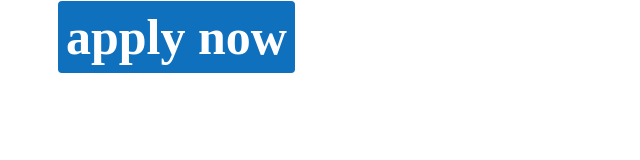
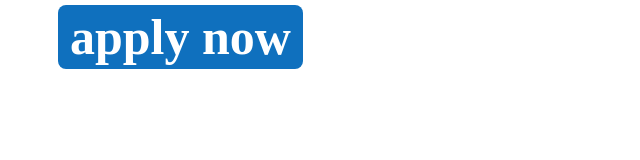
Before and after one commit to kwekwepoly/applynow, a plain HTML site: page index.html in a window 1280 px wide. Shown: the whole page, without its empty margins (0-640 px from the left). Drawn offline with Linux system fonts and the light colour scheme.

Commit message:
Update style.css

```diff
--- a/style.css
+++ b/style.css
@@ -6,6 +6,6 @@ a{
     font-size:50px;
     margin-left:50px;
     margin-top:20px;
-    padding:8px;
-    border-radius:4px;
+    padding:4px 12px 4px 12px;
+    border-radius:8px;
 }
```
